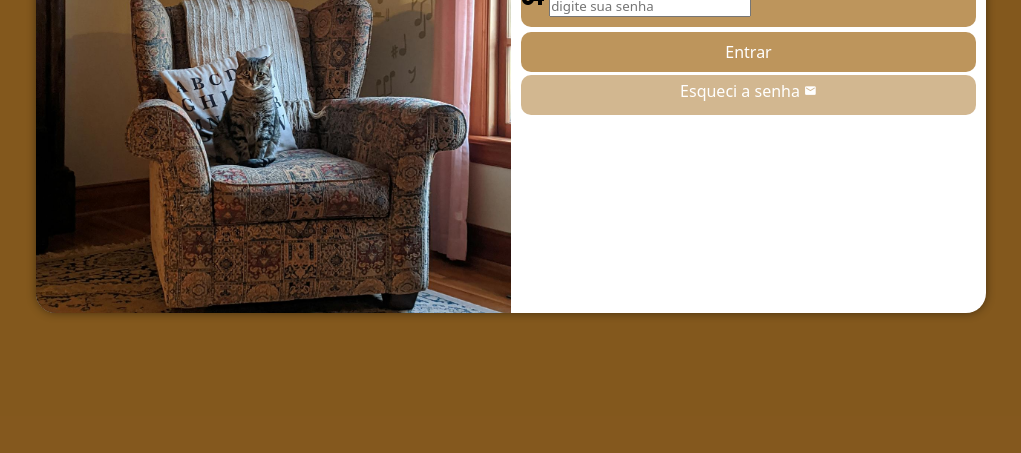
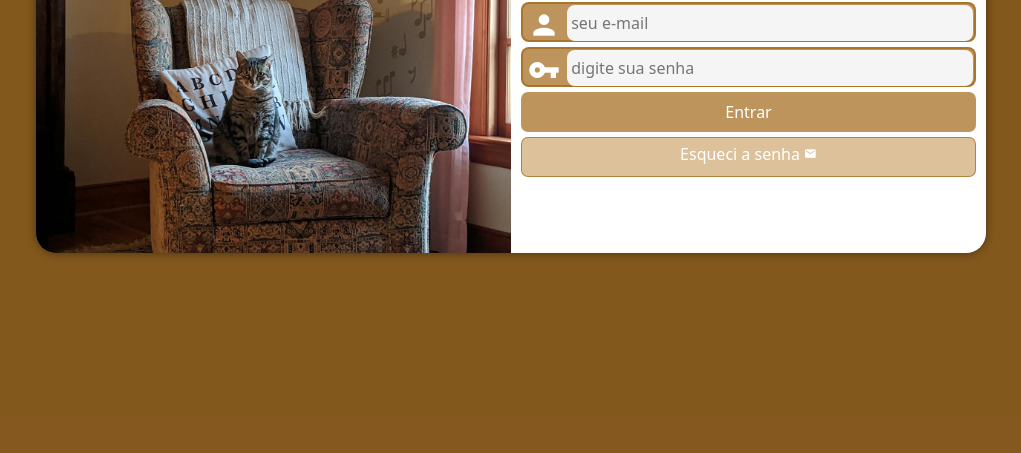
Before and after one commit to Deise-Ester/projeto-login, a plain HTML site: page index.html in a window 1280 px wide. Shown: the part 347-800 px from the top of the page, without its empty margins (129-1150 px from the left). Drawn offline with Linux system fonts and the light colour scheme.

Commit message:
finalizei o projeto (coloquei em ordem o código.)

```diff
--- a/estilos/media-query.css
+++ b/estilos/media-query.css
@@ -6,6 +6,7 @@
     }
     section#login{
         width: 80vw;
+        height: 320px;
 
     }
     section#login > div#imagem {
@@ -27,6 +28,7 @@
     }
     section#login{
         width: 950px;
+        height: 400px;
 
     }
     section#login > div#imagem{
@@ -50,7 +52,37 @@ div#formulario > h1{
     text-align: center;
     margin-bottom: 10px;
 }
-form > input[type=submit] {
+form > div.campo{
+    background-color: #a16716b2;
+    border: 2px solid #a16716b2;
+    display: block;
+    width: 100%;
+    height: 40px;
+    border-radius: 8px;
+    margin: 5px 0px;
+
+}
+form label{
+    display: none;
+}
+div.campo > i{
+    color: white;
+
+    font-size: 2em;
+    width: 40px;
+    padding: 5px;
+}
+div.campo > input{
+    background-color: rgb(245, 245, 245);
+    font-size: 1em;
+    width: calc(100% - 45px);
+    height: 100%;
+    border: 0px;
+    border-radius: 8px;
+    padding: 4px;
+    transform: translateY(-12px);
+}
+form > input[type=submit]{
     display: block;
     font-size: 1em;
     width: 100%;
@@ -58,13 +90,11 @@ form > input[type=submit] {
     background-color: #a16716b2;
     color: white;
     border: none;
-    border-radius: 10px;
+    border-radius: 7px;
     cursor: pointer;
-
 }
 form > input[type=submit]:hover{
-    background-color: #352207d2;
-
+    background-color: #4e320bd8;
 }
 form > a.botao{
     display: block;
@@ -73,26 +103,17 @@ form > a.botao{
     width: 100%;
     height: 40px;
     padding-top: 5px;
-    margin-top: 3px ;
-    background-color:  #a1671679;
-    border-radius: 10px;
+    margin-top: 5px;
+    background-color: #b3782775;
+    color: white;
+    border: 1px solid #a16716b2;
+    border-radius: 7px;
     text-decoration: none;
-    color: white ;
+}
+form > a.botao:hover{
+    background-color: #4e320bd8;
 }
 form > a.botao > i{
     font-size: 0.8em;
+
 }
-form > a.botao :hover{
-    background-color: #a1671679 ;
-}
-form > div.campo{
-    background-color: #a16716b2 ;
-    display: block;
-    width: 100%;
-    height: 40px;
-    border-radius: 10px;
-    margin: 5px 0px;
-}
-form label{
-    display: none;
-}
--- a/estilos/style.css
+++ b/estilos/style.css
@@ -28,7 +28,6 @@ section#login{
     position: absolute;
     top: 50%;
     left: 50%;
-    transform: translate(-50%, -50%);
 
     overflow: hidden;
     background-color: white;
@@ -36,6 +35,7 @@ section#login{
     height: 520px;
     border-radius: 20px;
     box-shadow: 0px 0px 10px rgba(0, 0, 0, 0.452);
+    transform: translate(-50%, -50%);
 }
 section#login > div#imagem{
     background: #403630 url(../imagens/pexels-dennis-perreault-1419278-4030087.jpg) no-repeat;
--- a/index.html
+++ b/index.html
@@ -17,7 +17,7 @@
           </div>
           <div id="formulario">
               <h1>Login</h1>
-              <p>Seja bem-vindo(a) novamente, faça login para acessar sua conta e poder acessar suas configurações em seu ambiente</p>
+              <p>Seja bem-vindo(a) ao meu último projeto, faça login para acessar sua conta e descobrir muitas mais novidades que tem por vir.</p>
               <form action="login.php" method="post" autocomplete="on">
                  <div class="campo">
                     <i class="material-icons">person</i>
```
